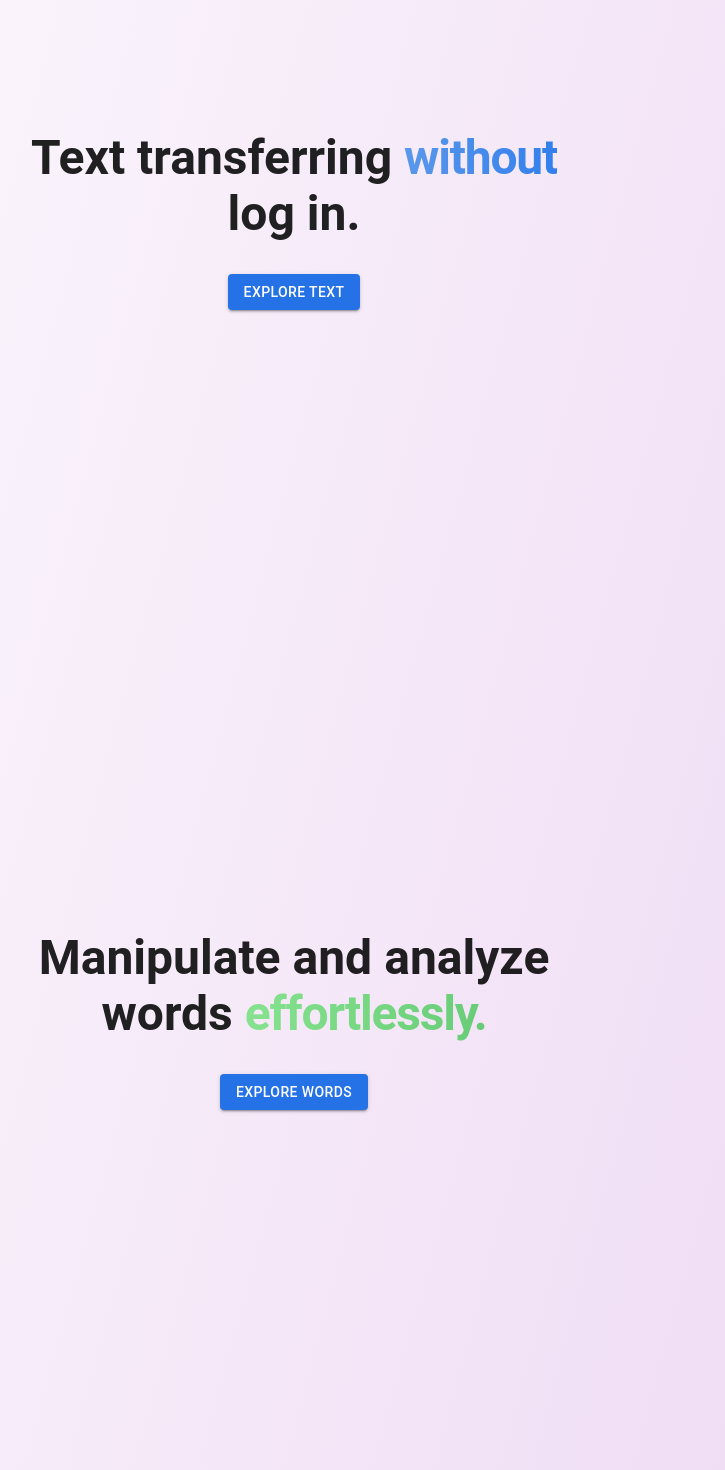
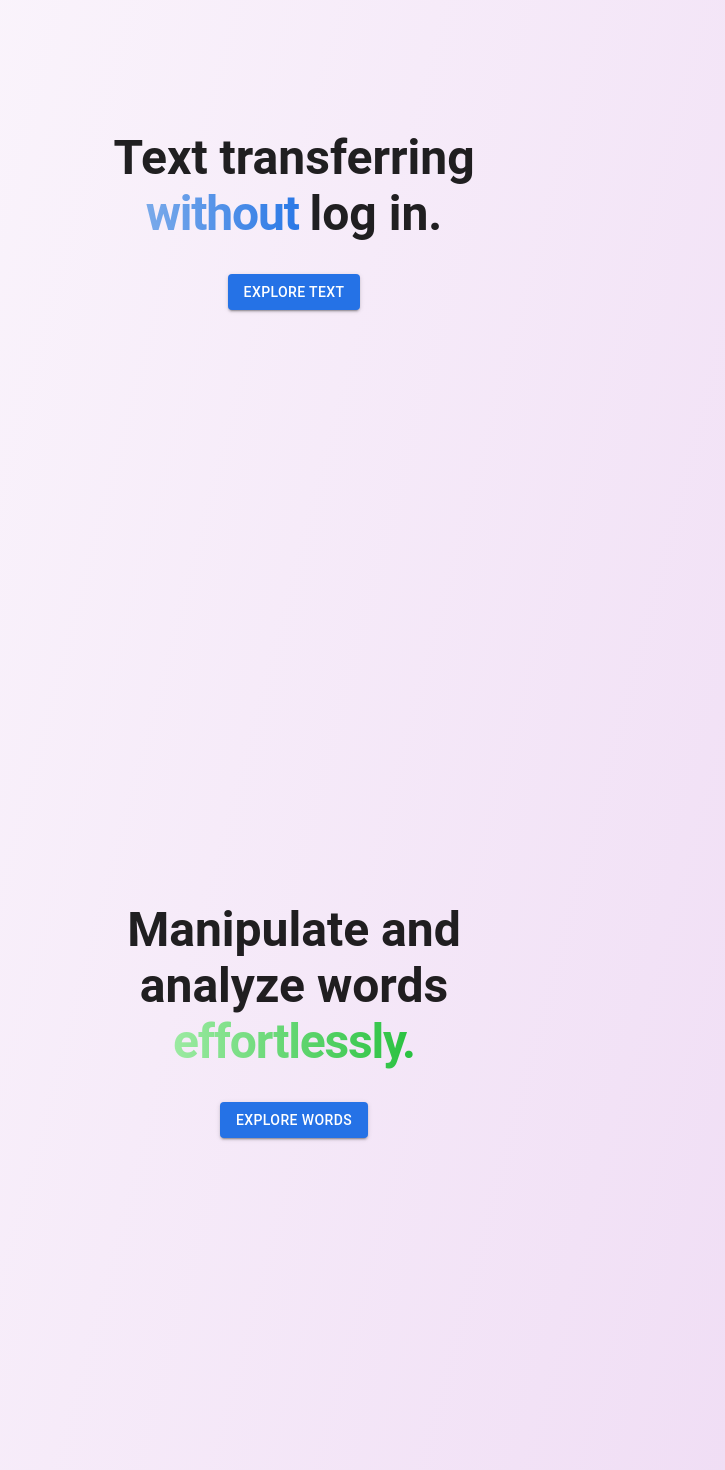
Before and after one commit to andygqw/GWTool_React, a React (Create React App) app: page / in a window 1280 px wide. Shown: the part 980-2450 px from the top of the page, without its empty margins (346-1071 px from the left). Built offline with nearby package versions, Linux system fonts and the light colour scheme.

Commit message:
next on features

```diff
--- a/src/App.css
+++ b/src/App.css
@@ -59,21 +59,21 @@
   color: transparent;
 }
 .gradient-text2 {
-  background: linear-gradient(90deg, #5A98EA, #327FEC);
+  background: linear-gradient(90deg, #7aaaea, #2575e6);
   -webkit-background-clip: text;
   -webkit-text-fill-color: transparent;
   background-clip: text;
   color: transparent;
 }
 .gradient-text3 {
-  background: linear-gradient(90deg, #86E28E, #68CC77);
+  background: linear-gradient(90deg, #9ceaa2, #28c13f);
   -webkit-background-clip: text;
   -webkit-text-fill-color: transparent;
   background-clip: text;
   color: transparent;
 }
 .gradient-text4 {
-  background: linear-gradient(90deg, #F5B568, #EF7863);
+  background: linear-gradient(90deg, #F5B568,  #EF7863);
   -webkit-background-clip: text;
   -webkit-text-fill-color: transparent;
   background-clip: text;
@@ -88,7 +88,7 @@
 }
 
 .feature-card {
-  max-width: 60%;
+  max-width: 55%;
 }
 
 
```
